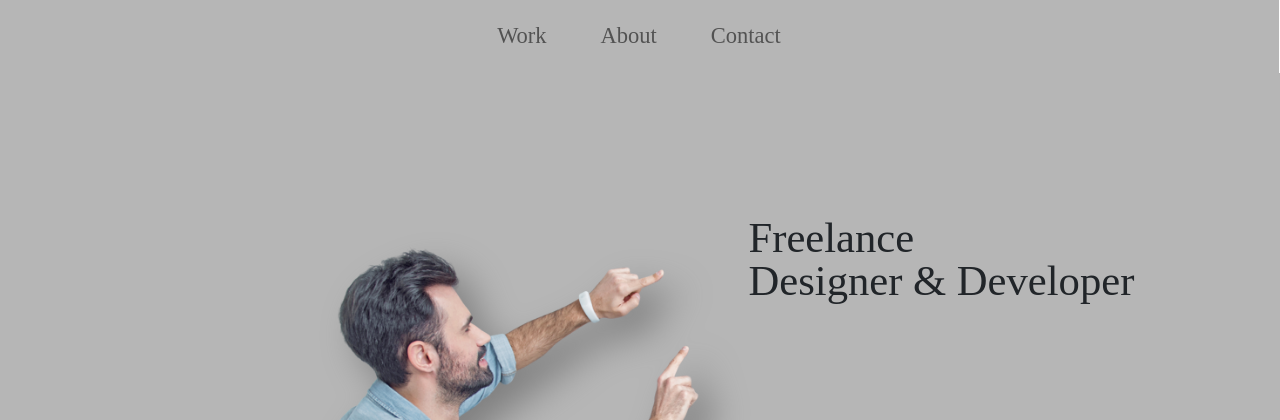
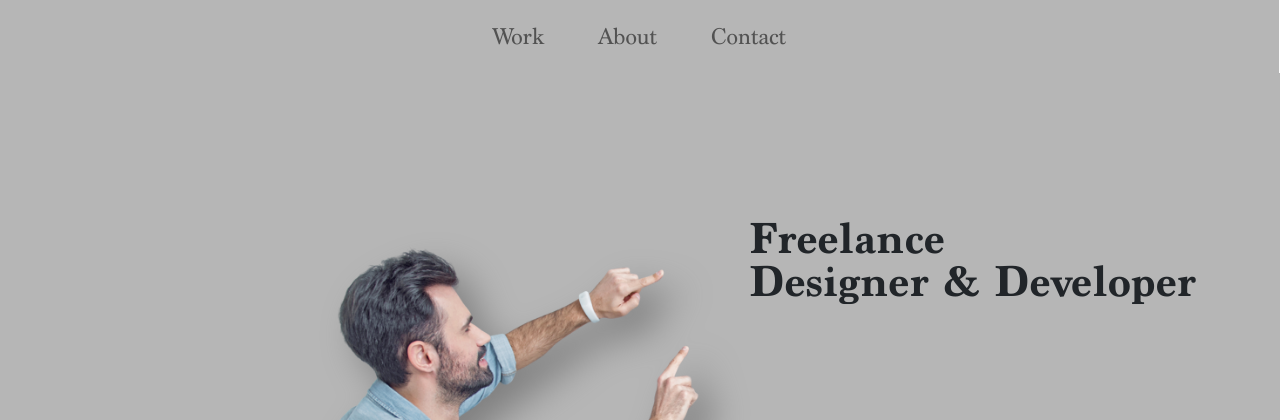
Before and after one commit to NavodhSFernando/Portfolio, a plain HTML site: page index.html in a window 1280 px wide. Shown: the top 420 px of the page. Drawn offline with nearby package versions, Linux system fonts and the light colour scheme; the site is published under a folder, as on GitHub Pages, so addresses that start at the root find nothing.

Commit message:
Update global.css

```diff
--- a/Styles/global.css
+++ b/Styles/global.css
@@ -10,12 +10,12 @@
 
 @font-face {
     font-family: 'MarionBold';
-    src: url('/fonts/Marion\ Bold.ttf') format("truetype");
+    src: url('../fonts/Marion\ Bold.ttf') format("truetype");
 }
 
 @font-face {
     font-family: 'MarionRegular';
-    src: url('/fonts/Marion\ Regular.ttf') format("truetype");
+    src: url('../fonts/Marion\ Regular.ttf') format("truetype");
 }
 
 @import url('https://fonts.googleapis.com/css2?family=Overpass+Mono:wght@600&display=swap');
```
